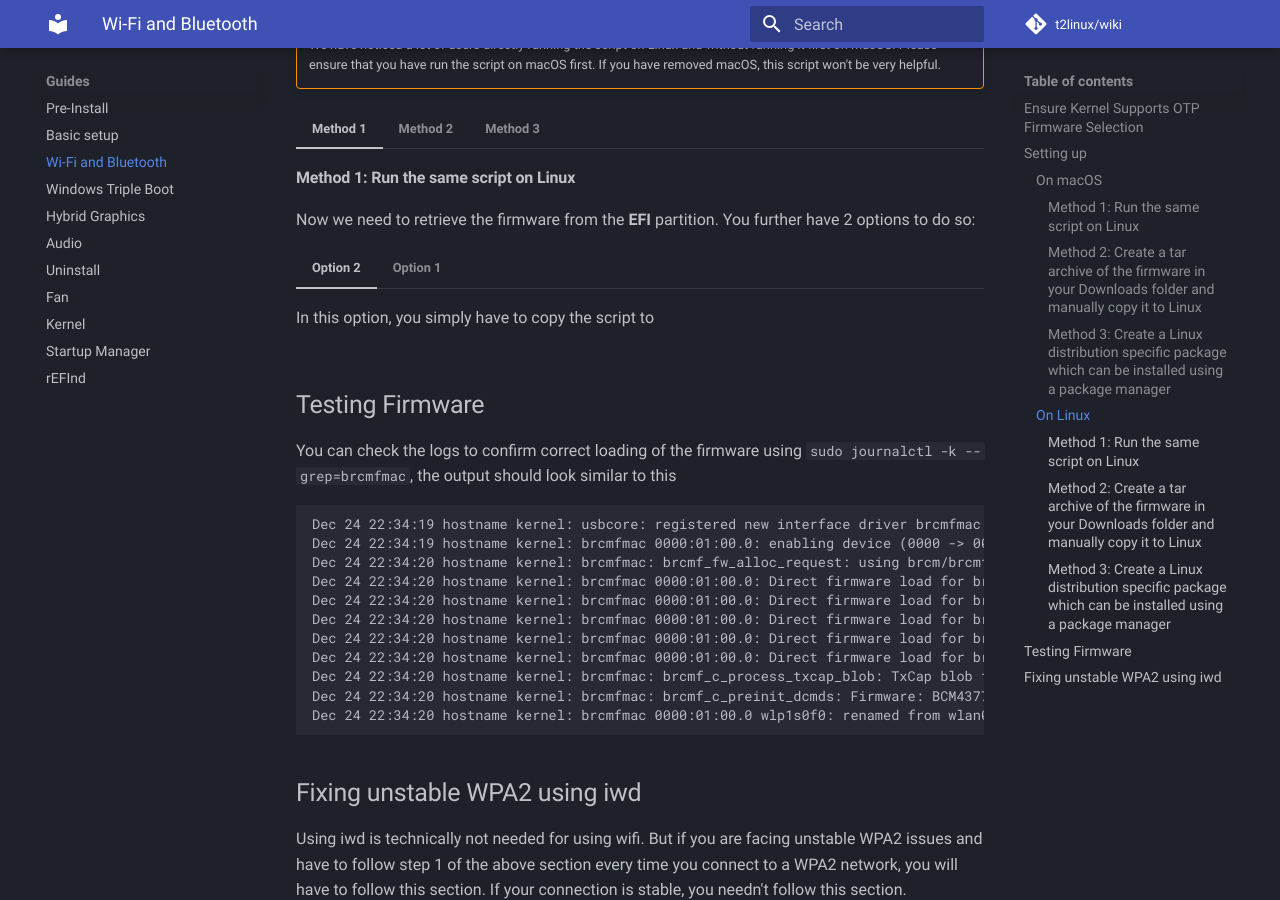
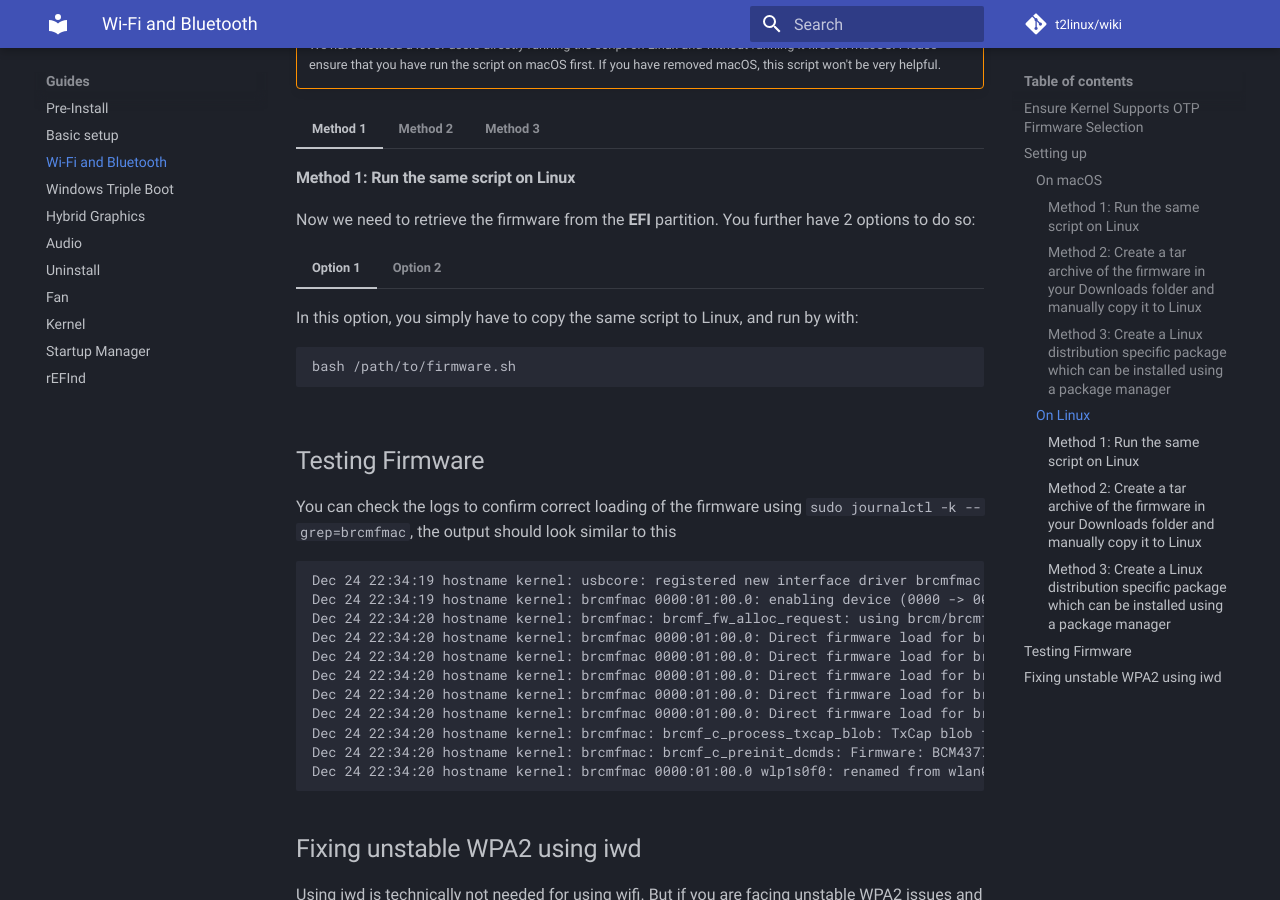
Before and after one commit to t2linux/wiki, an MkDocs documentation site: the page built from docs/guides/wifi-bluetooth.md, in a window 1280 px wide and 900 px high, scrolled down 1657 px. Built offline with MkDocs 1.6.1 and Material for MkDocs 9.7.7, drawn with Linux system fonts in a browser that asks for light colours; comment, search, counter and statistics services are not loaded.

Commit message:
Update wifi-bluetooth.md

````diff
--- a/docs/guides/wifi-bluetooth.md
+++ b/docs/guides/wifi-bluetooth.md
@@ -81,13 +81,26 @@ Once you have run the script on macOS, depending on the method you chose, the st
 
     Now we need to retrieve the firmware from the **EFI** partition. You further have 2 options to do so:
 
+    === "Option 1"
+
+        In this option, you simply have to copy the same script to Linux, and run by with:
+
+        ```bash
+        bash /path/to/firmware.sh
+        ```
+
     === "Option 2"
 
-        In this option, you simply have to copy the script to
+        In this option, you simply have to run the following commands in Linux:
 
-    === "Option 1"
+        ```bash
+        sudo mkdir -p /tmp/apple-wifi-efi
+        sudo mount /dev/nvme0n1p1 /tmp/apple-wifi-efi
+        bash /tmp/apple-wifi-efi/firmware.sh
+        sudo umount /tmp/apple-wifi-efi
+        ```
 
-        todo
+        This option shall be useful if you are unable to copy the script to Linux.
 
 === "Method 2"
     #### Method 2: Create a tar archive of the firmware in your Downloads folder and manually copy it to Linux
````
